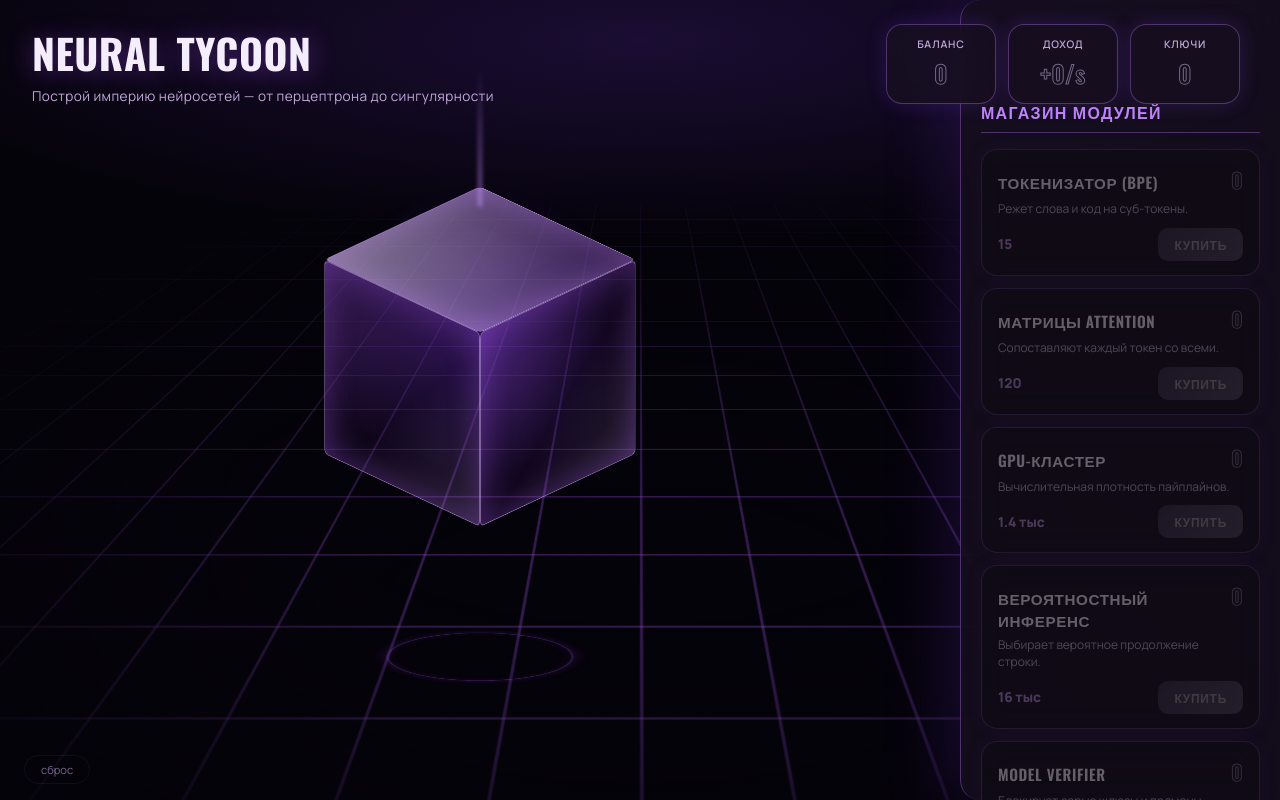
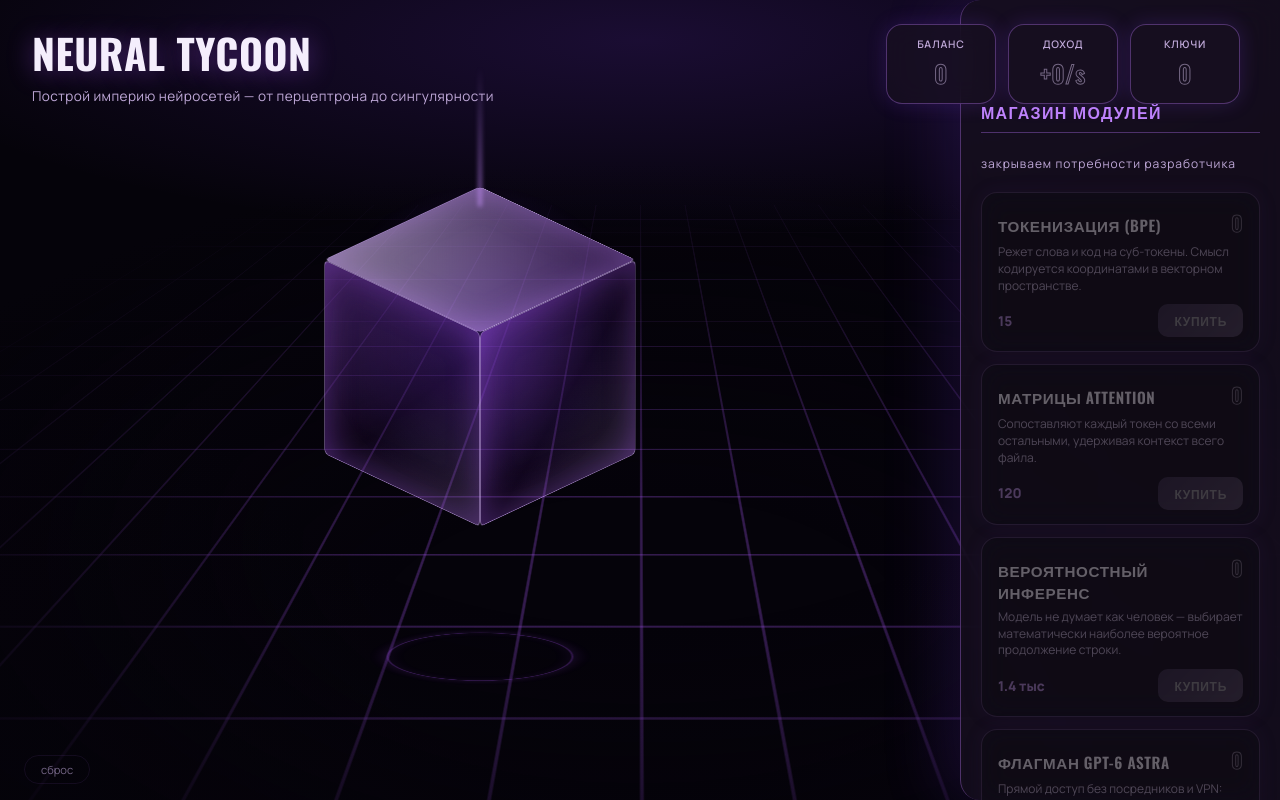
Before and after one commit to a80479314-a11y/neural-tycoon, a React (Vite) app: page / in a window 1280 px wide. Built offline with nearby package versions, Linux system fonts and the light colour scheme.

Commit message:
task snapshot f8ee6d37-1252-465c-a8f1-fed6dc5a7329

```diff
--- a/config.js
+++ b/config.js
@@ -2,10 +2,10 @@ export const CONFIG = {
   clickPower: 1,
   costGrowth: 1.15,
   buildings: [
-    {id:'bpe',  name:'Токенизатор (BPE)',      desc:'Режет слова и код на суб-токены.',        cost:15,     rate:0.5},
-    {id:'attn', name:'Матрицы Attention',       desc:'Сопоставляют каждый токен со всеми.',     cost:120,    rate:5},
-    {id:'gpu',  name:'GPU-кластер',             desc:'Вычислительная плотность пайплайнов.',    cost:1400,   rate:32},
-    {id:'inf',  name:'Вероятностный инференс',  desc:'Выбирает вероятное продолжение строки.',  cost:16000,  rate:210},
-    {id:'ver',  name:'Model Verifier',          desc:'Блокирует серые шлюзы и подмены.',        cost:200000, rate:1500}
+    {id:'bpe',  name:'Токенизация (BPE)',              desc:'Режет слова и код на суб-токены. Смысл кодируется координатами в векторном пространстве.',        cost:15,     rate:0.5},
+    {id:'attn', name:'Матрицы Attention',               desc:'Сопоставляют каждый токен со всеми остальными, удерживая контекст всего файла.',                  cost:120,    rate:5},
+    {id:'gpu',  name:'Вероятностный инференс',          desc:'Модель не думает как человек — выбирает математически наиболее вероятное продолжение строки.',    cost:1400,   rate:32},
+    {id:'inf',  name:'Флагман GPT-6 Astra',             desc:'Прямой доступ без посредников и VPN: 2.5x быстрее за итерацию, черновик докручивается вторым промптом.',  cost:16000,  rate:210},
+    {id:'ver',  name:'Model Verifier',                  desc:'100% GENUINE, ZERO SPOOFING: авто-бенчмарки и фингерпринты вскрывают серые шлюзы и даунгрейды.',  cost:200000, rate:1500}
   ]
 };
--- a/index.html
+++ b/index.html
@@ -68,6 +68,7 @@
     <!-- Side Panel -->
     <aside class="side-panel">
       <div class="side-panel__title">Магазин модулей</div>
+      <div class="side-panel__subtitle">закрываем потребности разработчика</div>
       <div class="shop" id="shop"></div>
     </aside>
 
--- a/styles.css
+++ b/styles.css
@@ -442,6 +442,16 @@ body {
   border-bottom: 1px solid var(--line);
 }
 
+.side-panel__subtitle {
+  font-family: 'Manrope', sans-serif;
+  font-weight: 400;
+  font-size: 12px;
+  color: var(--muted);
+  letter-spacing: 1px;
+  margin-top: 6px;
+  margin-bottom: 4px;
+}
+
 .side-panel__placeholder {
   font-family: 'Manrope', sans-serif;
   font-weight: 400;
```
